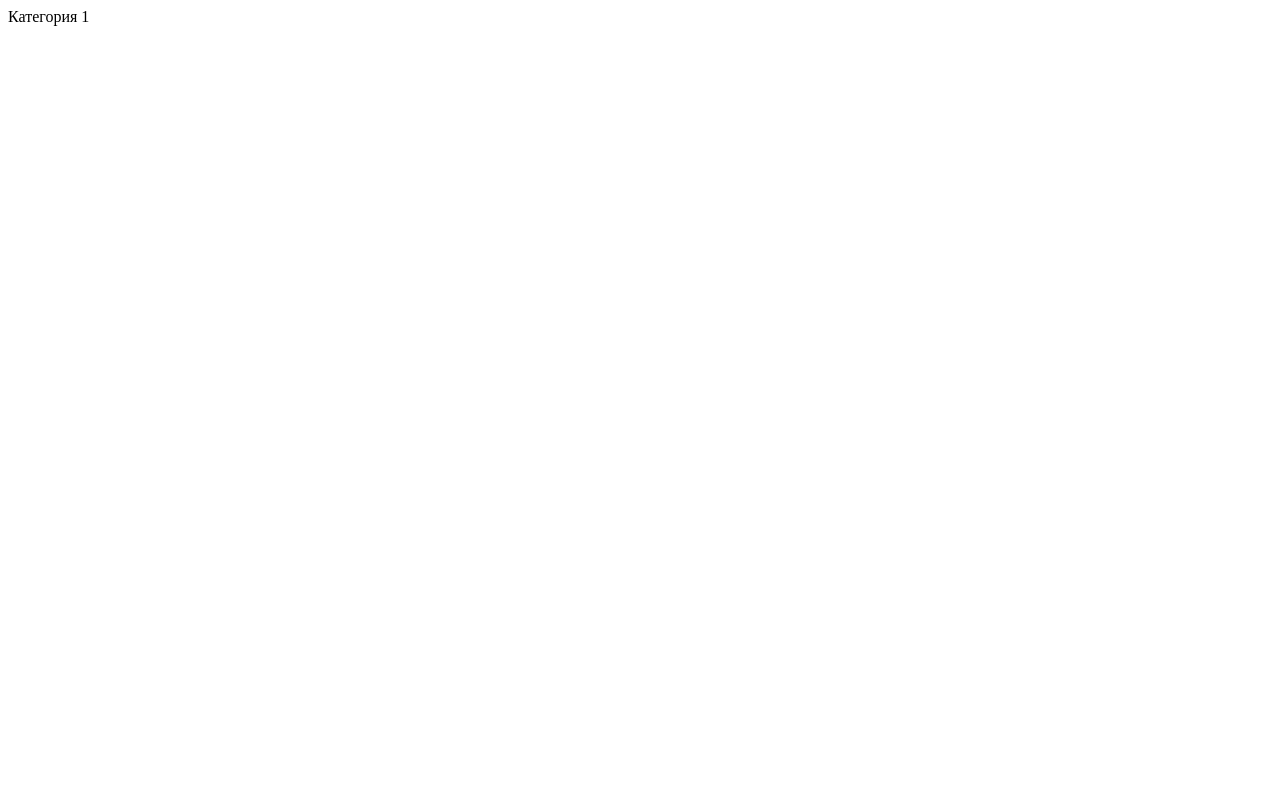
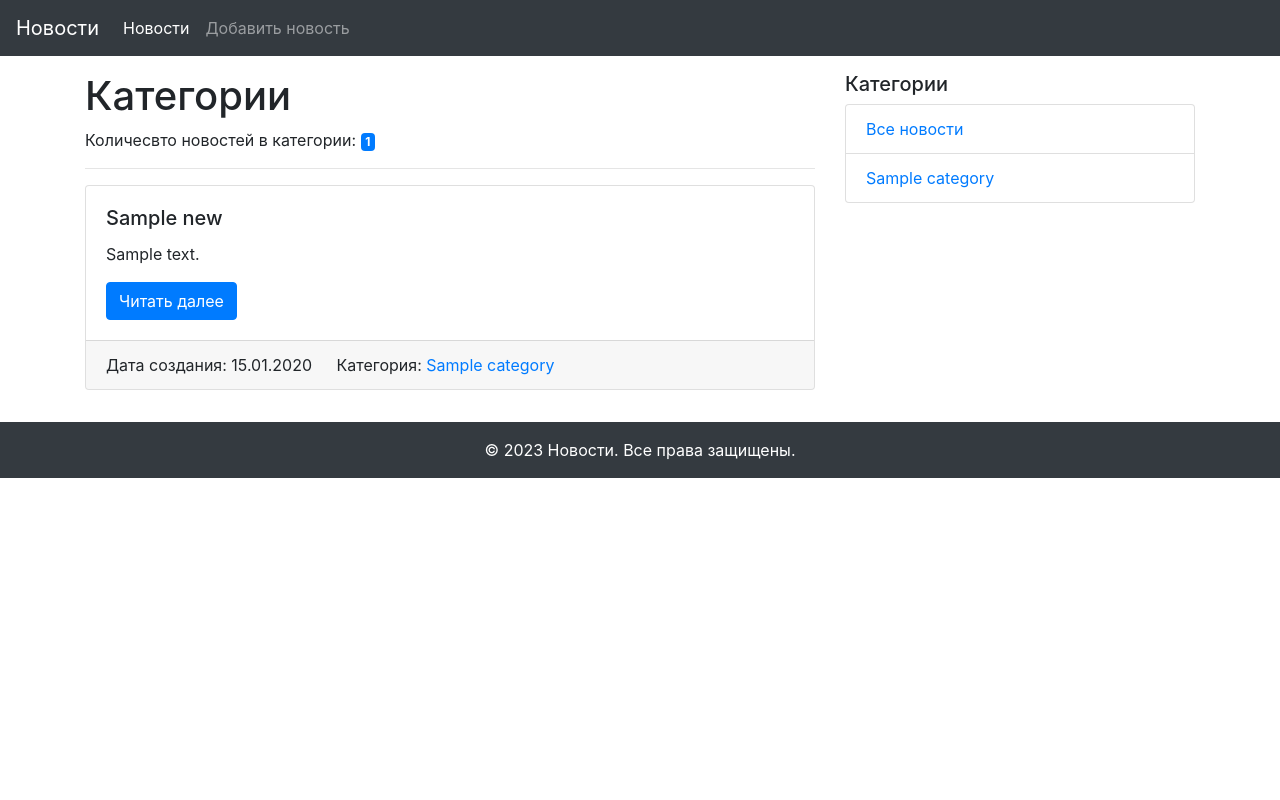
Before and after one commit to nikitka1234/flask_news, a Flask app: page /category/1 in a window 1280 px wide. Before the commit the page is almost empty. Run offline with Flask 3, Linux system fonts and the light colour scheme; tables that the repository leaves empty hold one stand-in row (values such as "Sample post"); some libraries are stand-ins or nearby versions.

Commit message:
Commit #6

```diff
--- a/main.py
+++ b/main.py
@@ -23,6 +23,7 @@ class NewsForm(FlaskForm):
     text = TextAreaField('Текст новости',
                          validators=[DataRequired(message='Поле "Текст новости" не должно быть путым'),
                                      Length(min=50, message="В тексте должно быть минимум 50 символов")])
+    category = SelectField("Категория")
     submit = SubmitField('Добавить')
 
 
@@ -33,11 +34,25 @@ app.config["SQLALCHEMY_DATABASE_URI"] = "sqlite:///db.sqlite3"
 db = SQLAlchemy(app)
 
 
+class Category(db.Model):
+    id = db.Column(db.Integer, primary_key=True)
+    title = db.Column(db.String(255), unique=True, nullable=False)
+    news = db.relationship("News", back_populates="category")
+
+    def __repr__(self):
+        return f"Category: {self.id}, {self.title}"
+
+
 class News(db.Model):
     id = db.Column(db.Integer, primary_key=True)
     title = db.Column(db.String(255), unique=True, nullable=False)
     text = db.Column(db.Text, nullable=False)
     date = db.Column(db.DateTime, default=datetime.utcnow())
+    category_id = db.Column(db.Integer, db.ForeignKey("category.id"), nullable=True)
+    category = db.relationship("Category", back_populates="news")
+
+    def __repr__(self):
+        return f"News: {self.id}, {self.title}"
 
 
 class Feedback(db.Model):
@@ -55,12 +70,14 @@ with app.app_context():
 
 def index():
     db_news = News.query.all()
+    categories = Category.query.all()
 
-    return render_template("index.html", content=db_news)
+    return render_template("index.html", content=db_news, categories=categories)
 
 
 def feedback():
     form = FeedbackForm()
+    categories = Category.query.all()
 
     if form.validate_on_submit():
         feedback_model = Feedback()
@@ -73,42 +90,44 @@ def feedback():
 
         return redirect(url_for("index"))
 
-    return render_template("feedback.html", form=form)
+    return render_template("feedback.html", form=form, categories=categories)
 
 
 def add_news():
     form = NewsForm()
+    categories = Category.query.all()
+    form.category.choices = [category_t.title for category_t in categories]
 
     if form.validate_on_submit():
         news_table = News()
         news_table.title = form.title.data
         news_table.text = form.text.data
+        news_table.category_id = Category.query.filter(Category.title == form.category.data).first().id
         db.session.add(news_table)
         db.session.commit()
 
         return redirect(url_for("index"))
 
-    return render_template("add_news.html", form=form)
-
-
-def news():
-    return "Новости"
+    return render_template("add_news.html", form=form, categories=categories)
 
 
 def news_detail(id):
     nd_news = News.query.get(id)
+    categories = Category.query.all()
 
-    return render_template("news_detail.html", nd_news=nd_news)
+    return render_template("news_detail.html", nd_news=nd_news, categories=categories)
 
 
-def category(name):
-    print(type(name))
-    return f"Категория {name}"
+def category(id):
+    category_id = Category.query.get(id)
+    news = category_id.news
+    categories = Category.query.all()
+
+    return render_template("category.html", content=news, categories=categories)
 
 
 app.add_url_rule("/", "index", index)
 app.add_url_rule("/feedback", "feedback", feedback, methods=["GET", "POST"])
 app.add_url_rule("/add_news", "add_news", add_news, methods=["GET", "POST"])
-app.add_url_rule("/news", "news", news)
 app.add_url_rule("/news_detail/<int:id>", "news_detail", news_detail)
-app.add_url_rule("/category/<string:name>", "category", category)
+app.add_url_rule("/category/<int:id>", "category", category)
--- a/templates/add_news.html
+++ b/templates/add_news.html
@@ -24,6 +24,10 @@
                 </div>
             {% endfor %}
         </div>
+        <div class="form-group">
+            <label>{{ form.category.label }}</label>
+            {{ form.category(class="form-control") }}
+        </div>
         {{ form.submit(class="btn btn-primary btn-lg") }}
     </form>
 {% endblock content %}
--- /dev/null
+++ b/templates/category.html
@@ -0,0 +1,29 @@
+{% extends "base.html" %}
+{% block title %}
+    Новости
+{% endblock title %}
+{% block content %}
+    <h1>Категории</h1>
+    <p>Количесвто новостей в категории: <span class="badge badge-primary">{{ content|length }}</span></p>
+    <hr>
+    {% for news in content %}
+        <div class="card mb-3">
+            <!--<img src="https://via.placeholder.com/800x400.png?text=News+image" class="card-img-top" alt="...">-->
+            <div class="card-body">
+                <h5 class="card-title">{{ news.title }}</h5>
+                <p class="card-text">{{ news.text|truncate(100) }}</p>
+                <a href="{{ url_for("news_detail", id=news.id) }}" class="btn btn-primary">Читать далее</a>
+            </div>
+            <div class="card-footer">
+                {% if news.date %}
+                    <span class="card-link">Дата создания: {{ news.date.strftime('%d.%m.%Y') }}</span>
+                {% endif %}
+                {% if news.category %}
+                    <span class="card-link">Категория: <a href="{{ url_for('category', id=news.category.id) }}">{{ news.category.title }}</a></span>
+                {% endif %}
+            </div>
+        </div>
+    {% else %}
+        <p>В категории пока нет новостей!</p>
+    {% endfor %}
+{% endblock content %}
--- a/templates/navigation.html
+++ b/templates/navigation.html
@@ -1,5 +1,5 @@
 <nav class="navbar navbar-expand-md navbar-dark bg-dark">
-      <a class="navbar-brand" href="#">Новости</a>
+      <a class="navbar-brand" href="{{ url_for("index") }}">Новости</a>
       <button class="navbar-toggler" type="button" data-toggle="collapse" data-target="#navbarNav"
               aria-controls="navbarNav" aria-expanded="false" aria-label="Toggle navigation">
         <span class="navbar-toggler-icon"></span>
@@ -7,7 +7,7 @@
       <div class="collapse navbar-collapse" id="navbarNav">
         <ul class="navbar-nav">
           <li class="nav-item active">
-            <a class="nav-link" href="#">Новости</a>
+            <a class="nav-link" href="{{ url_for("index") }}">Новости</a>
           </li>
           <li class="nav-item">
             <a class="nav-link" href="{{ url_for("add_news") }}">Добавить новость</a>
--- a/templates/side_navigation.html
+++ b/templates/side_navigation.html
@@ -1,8 +1,9 @@
 <div class="col-md-4">
-          <h5>Категории</h5>
-          <ul class="list-group">
-            <li class="list-group-item"><a href="#">Все новости</a></li>
-            <li class="list-group-item"><a href="#">Категория</a></li>
-            <li class="list-group-item"><a href="#">Категория</a></li>
-          </ul>
+    <h5>Категории</h5>
+    <ul class="list-group">
+        <li class="list-group-item"><a href="{{ url_for("index") }}">Все новости</a></li>
+        {% for category in categories %}
+            <li class="list-group-item"><a href="{{ url_for("category", id=category.id) }}">{{ category.title }}</a></li>
+        {% endfor %}
+    </ul>
 </div>
```
Also changed, not shown: templates/index.html (+10 -0 lines), templates/news_detail.html (+8 -0 lines).
